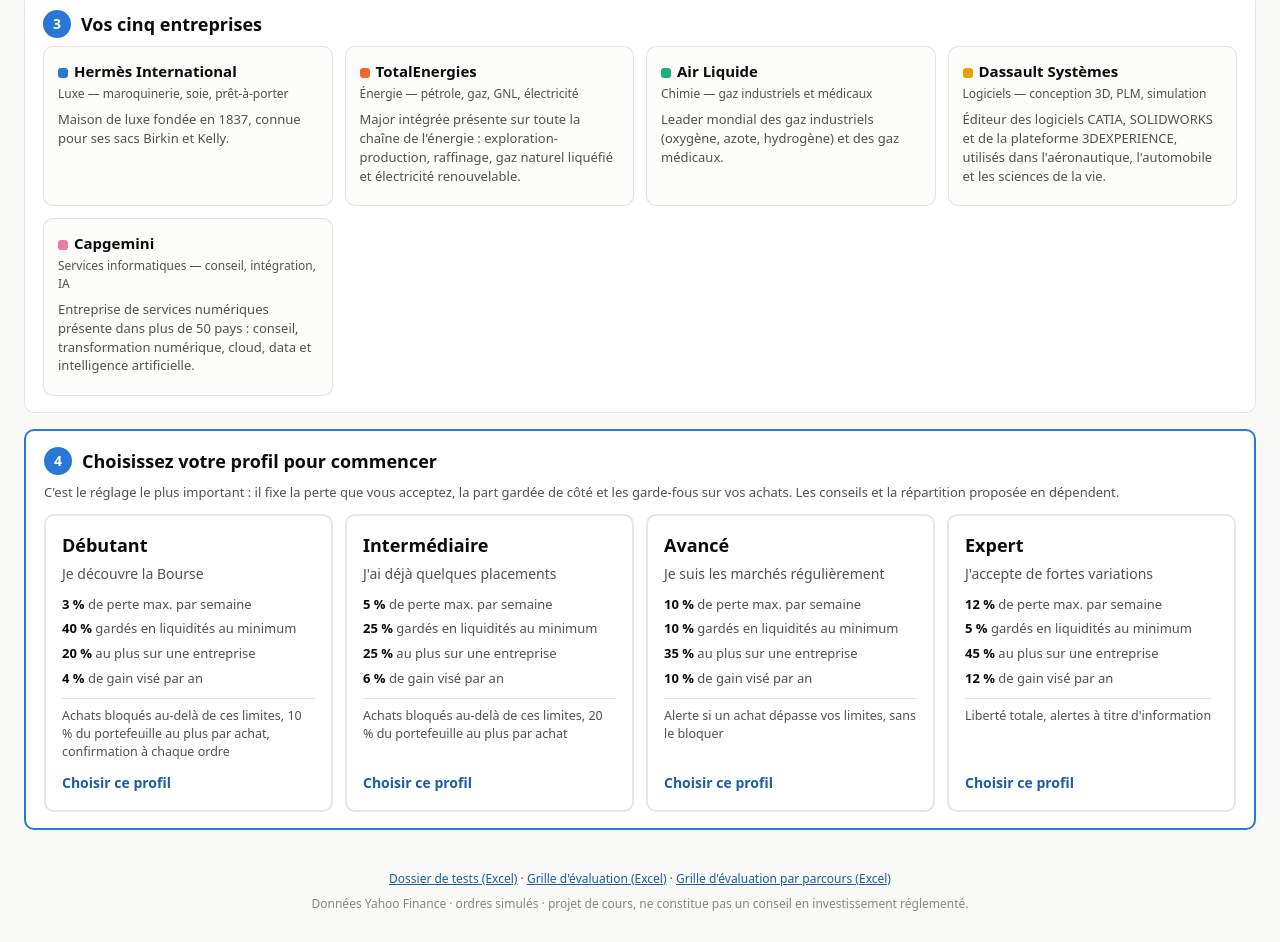
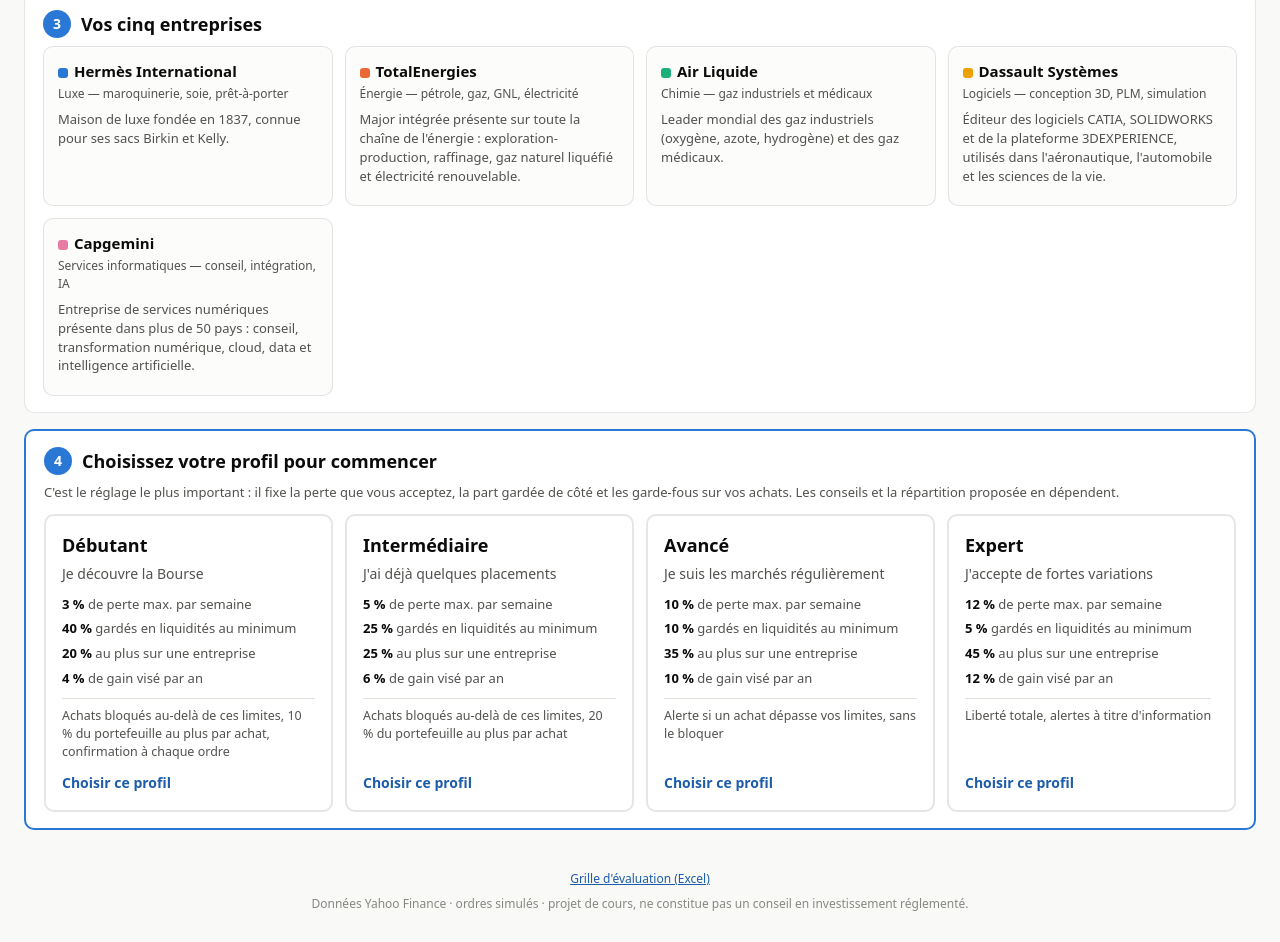
Before and after one commit to Baptiste-micl/logiciel-dupont, a plain HTML site: page index.html in a window 1280 px wide. Shown: the part 1058-2000 px from the top of the page. Drawn offline with Linux system fonts and the light colour scheme; no server answers.

Commit message:
Ne garder que la grille d'évaluation par parcours dans le pied de page
Co-Authored-By: Claude Opus 5.5 <noreply@anthropic.com>

```diff
--- a/index.html
+++ b/index.html
@@ -244,9 +244,7 @@
 
 <footer class="pied">
   <nav class="pied-liens" aria-label="Documents du projet">
-    <a href="Livrables/dossier-de-tests.xlsx" download>Dossier de tests (Excel)</a> ·
-    <a href="Livrables/grille-evaluation-weekly-edge.xlsx" download>Grille d'évaluation (Excel)</a> ·
-    <a href="Livrables/grille-evaluation-v2.xlsx" download>Grille d'évaluation par parcours (Excel)</a>
+    <a href="Livrables/grille-evaluation-v2.xlsx" download>Grille d'évaluation (Excel)</a>
   </nav>
   Données Yahoo Finance · ordres simulés · projet de cours, ne constitue pas un conseil en investissement réglementé.
 </footer>
```
Also changed, not shown: 2 other files.
